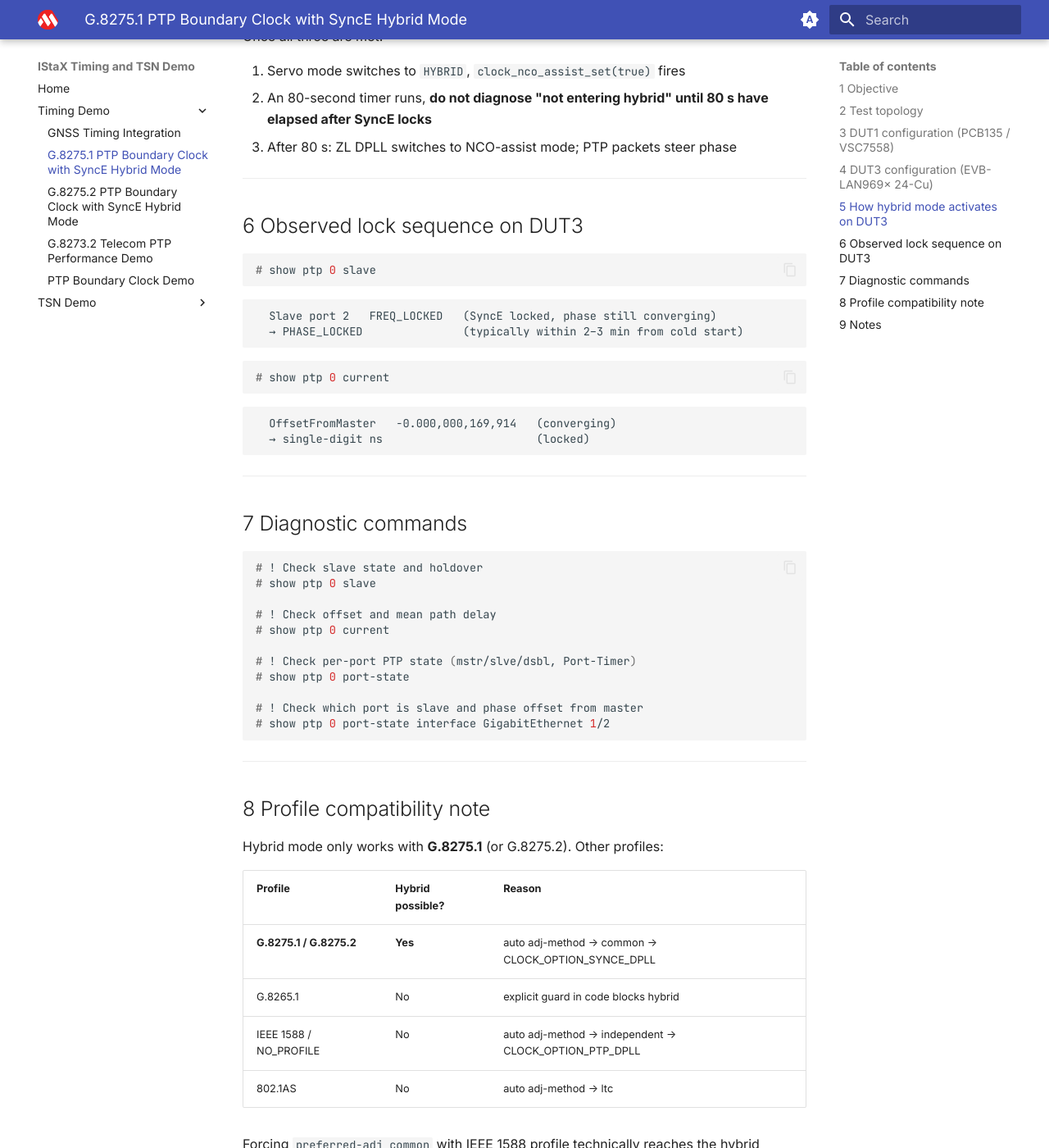
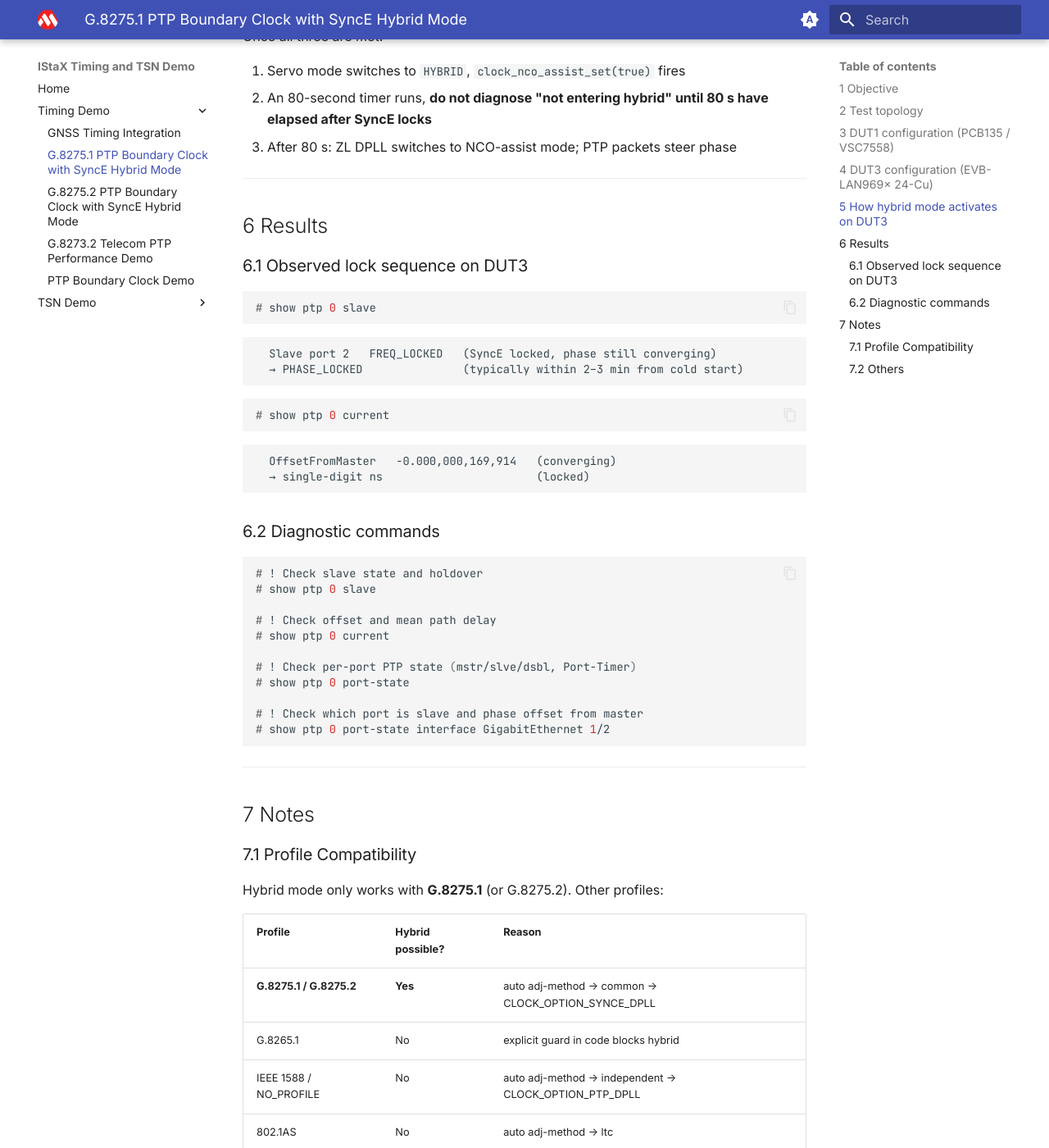
Before and after one commit to gpmanly/istax-timing-tsn-demo, an MkDocs documentation site: the page built from docs/timing-ptp-packet-synce-hybrid-mode-(nco-assisted)-g.8275.1-demo.md, in a window 1280 px wide and 1400 px high, scrolled down 2837 px. Shown: the whole window at 82% size. Built offline with MkDocs 1.6.1 and Material for MkDocs 9.7.7, drawn with Linux system fonts in a browser that asks for light colours.

Commit message:
re-arrange sequence

````diff
--- a/docs/timing-ptp-packet-synce-hybrid-mode-(nco-assisted)-g.8275.1-demo.md
+++ b/docs/timing-ptp-packet-synce-hybrid-mode-(nco-assisted)-g.8275.1-demo.md
@@ -119,7 +119,8 @@ Once all three are met:
 
 ---
 
-## 6 Observed lock sequence on DUT3
+## 6 Results
+### 6.1 Observed lock sequence on DUT3
 
 ```console
 # show ptp 0 slave
@@ -136,9 +137,7 @@ Once all three are met:
   → single-digit ns                       (locked)
 ```
 
----
-
-## 7 Diagnostic commands
+### 6.2 Diagnostic commands
 
 ```console
 # ! Check slave state and holdover
@@ -156,7 +155,9 @@ Once all three are met:
 
 ---
 
-## 8 Profile compatibility note
+## 7 Notes
+
+### 7.1 Profile Compatibility
 
 Hybrid mode only works with **G.8275.1** (or G.8275.2). Other profiles:
 
@@ -169,9 +170,7 @@ Hybrid mode only works with **G.8275.1** (or G.8275.2). Other profiles:
 
 Forcing `preferred-adj common` with IEEE 1588 profile technically reaches the hybrid branch but is unsupported.
 
----
-
-## 9 Notes
+### 7.2 Others
 
 - **Startup OOS transient (PCB135 / LAN8814 ports)**: At boot, some PHY LTC ports may
   briefly show `Port-Timer: OutOfSync` and stay `dsbl` for minutes due to a mod_man
````
Also changed, not shown: docs/timing-ptp-packet-synce-hybrid-mode-(nco-assisted)-g8275.2-demo.md (+15 -19 lines).
